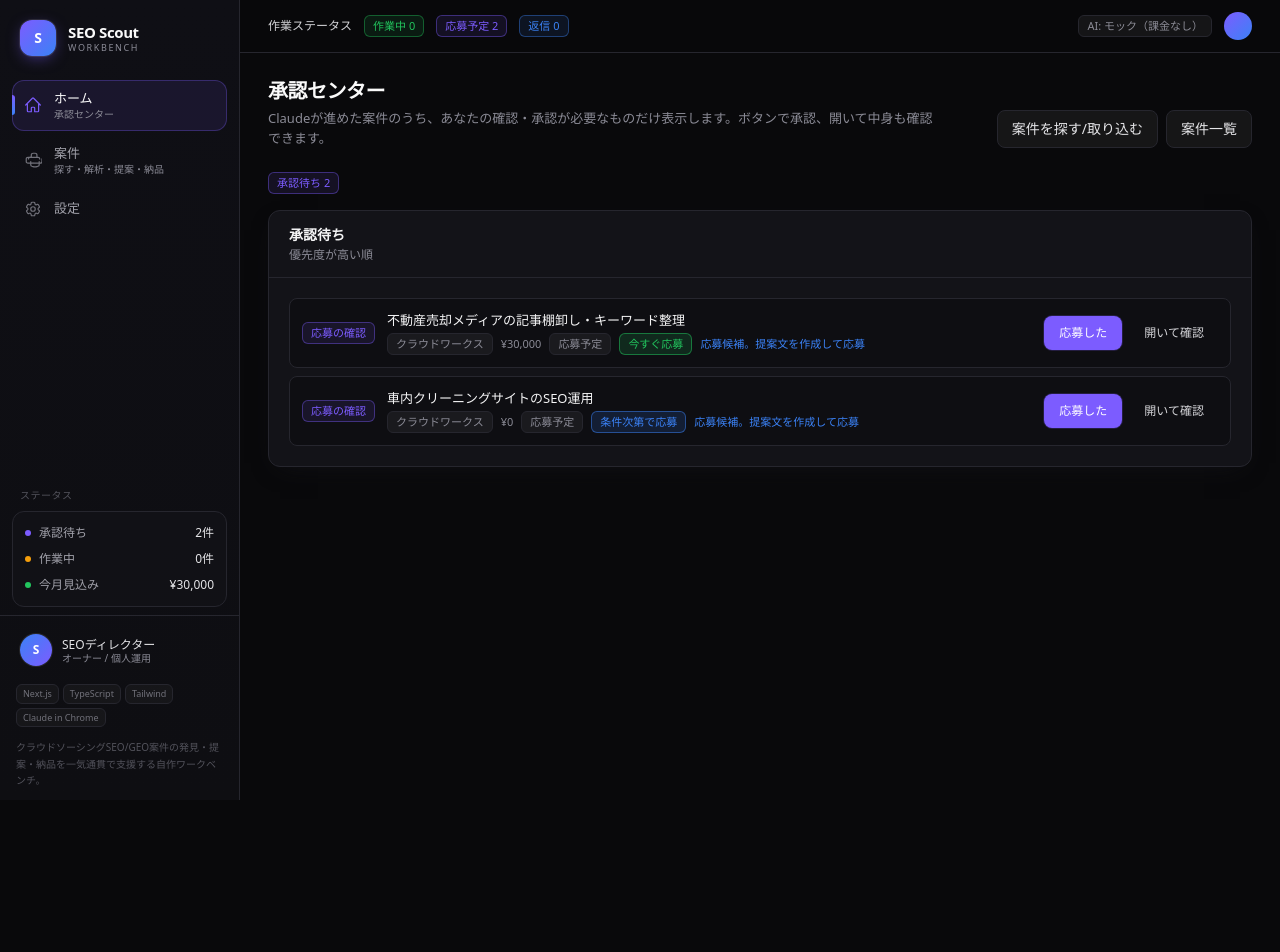
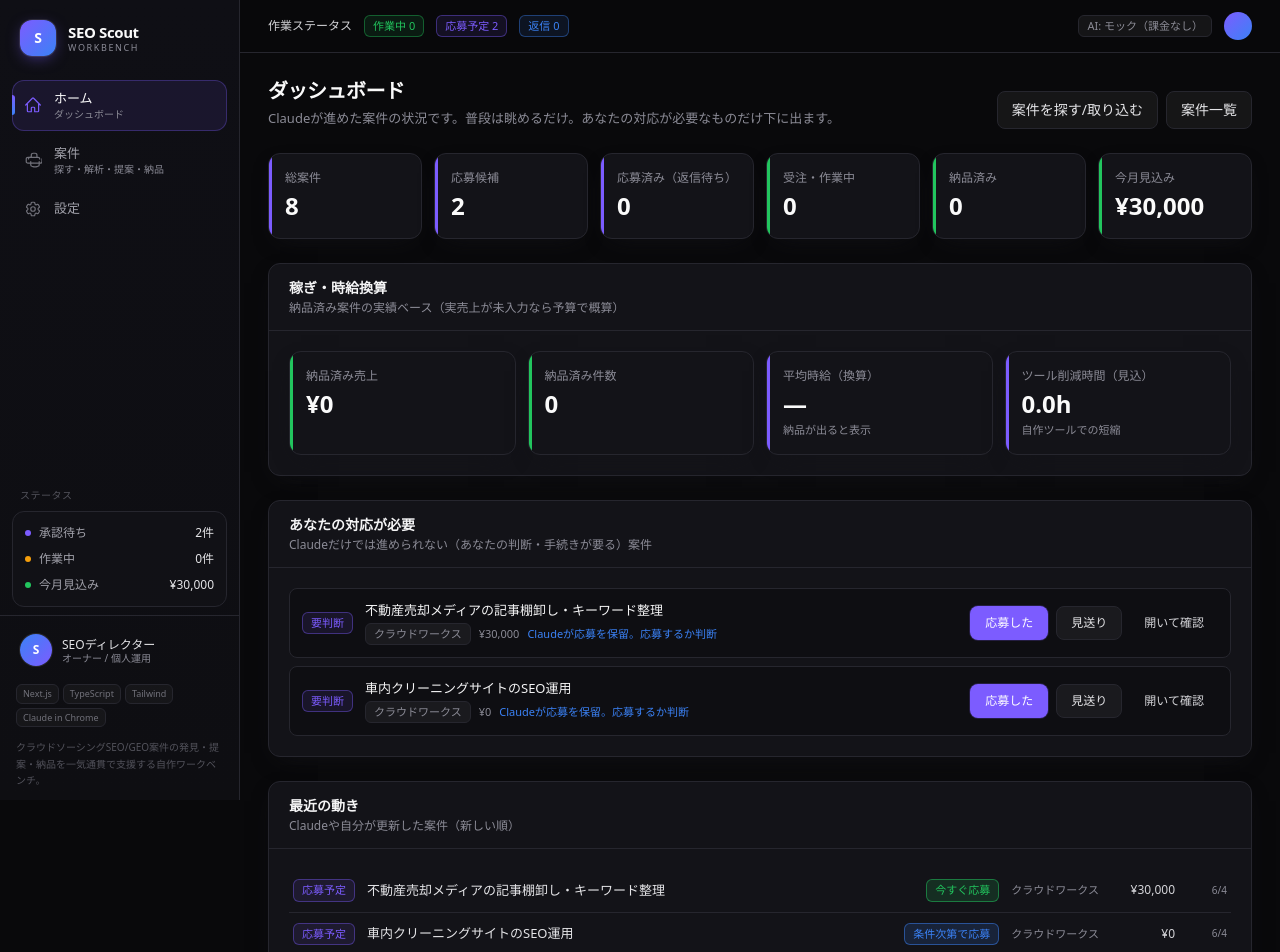
Before and after one commit to koretada0826/SEO_1, a Next.js app: page / in a window 1280 px wide. Shown: the top 952 px of the page. Before the commit the page ends 800 px from the top, so only its background shows below. Built offline with nearby package versions, Linux system fonts and the light colour scheme; no server answers; the database is empty.

Commit message:
ホームをダッシュボード型に刷新：成果KPI＋稼ぎ・時給換算＋対応が必要（普段は空）＋最近の動き

```diff
--- a/app/page.tsx
+++ b/app/page.tsx
@@ -1,8 +1,8 @@
 "use client";
 import Link from "next/link";
 import { useDB, actions } from "@/lib/store";
-import { Card, PageHeader, Badge, Button, EmptyState } from "@/components/ui";
-import { STATUS_LABEL, PLATFORM_LABEL, yen, LABEL_TEXT, labelColor } from "@/lib/labels";
+import { Card, StatCard, PageHeader, Badge, Button, EmptyState } from "@/components/ui";
+import { STATUS_LABEL, PLATFORM_LABEL, yen, statusColor, LABEL_TEXT, labelColor } from "@/lib/labels";
 import type { Job, JobStatus } from "@/lib/types";
 
 function parseDeadline(s?: string): Date | null {
@@ -14,20 +14,25 @@ function parseDeadline(s?: string): Date | null {
 }
 function daysUntil(d: Date | null): number | null {
   if (!d) return null;
-  const today = new Date();
-  today.setHours(0, 0, 0, 0);
-  return Math.round((d.getTime() - today.getTime()) / 86400000);
+  const t = new Date();
+  t.setHours(0, 0, 0, 0);
+  return Math.round((d.getTime() - t.getTime()) / 86400000);
+}
+function fmtDate(iso?: string): string {
+  if (!iso) return "";
+  const d = new Date(iso);
+  if (isNaN(d.getTime())) return "";
+  return `${d.getMonth() + 1}/${d.getDate()}`;
 }
 
-type Act = { label: string; status: JobStatus; variant?: "primary" | "outline" | "subtle" | "danger" };
-interface Approval {
+type Act = { label: string; status: JobStatus; variant?: "primary" | "outline" };
+interface Need {
   job: Job;
   rank: number;
   kind: string;
   kindCls: string;
-  note: string; // Claudeのおすすめ・状況
+  note: string;
   actions: Act[];
-  href: string; // 開いて確認するリンク
 }
 
 const WORKING = ["won", "working", "draft_submitted", "revising"];
@@ -36,182 +41,217 @@ export default function Home() {
   const db = useDB();
   const jobs = db.jobs;
 
-  const approvals: Approval[] = [];
+  const c = (f: (j: Job) => boolean) => jobs.filter(f).length;
+  const total = jobs.length;
+  const candidates = c((j) => j.status === "to_apply");
+  const appliedInFlight = c((j) => ["applied", "negotiating", "replied"].includes(j.status));
+  const won = c((j) => WORKING.includes(j.status));
+  const delivered = c((j) => ["delivered", "continuing"].includes(j.status));
+  const expected = jobs
+    .filter((j) => !["passed", "landmine", "delivered", "continuing"].includes(j.status))
+    .reduce((s, j) => s + (j.expectedRevenue ?? 0), 0);
+  const actual = jobs.reduce((s, j) => s + (j.actualRevenue ?? 0), 0);
+
+  // ── 稼ぎ・時給換算（納品済みベース） ──
+  const deliveredJobs = jobs.filter((j) => ["delivered", "continuing"].includes(j.status));
+  const earned = deliveredJobs.reduce(
+    (s, j) => s + (j.actualRevenue || j.expectedRevenue || j.budget || 0),
+    0
+  );
+  const earnedHours = deliveredJobs.reduce(
+    (s, j) => s + (j.analysis?.time?.withRevisionHours ?? j.analysis?.time?.normalHours ?? 0),
+    0
+  );
+  const avgHourly = earnedHours > 0 ? Math.round(earned / earnedHours) : 0;
+  const savedHours = jobs
+    .filter((j) => [...WORKING, "delivered", "continuing"].includes(j.status))
+    .reduce((s, j) => s + (j.analysis?.time?.toolSavedHours ?? 0), 0);
+
+  // ── あなたの対応が必要（普段は空） ──
+  const needs: Need[] = [];
   for (const j of jobs) {
-    if (["passed", "landmine", "delivered", "continuing"].includes(j.status)) continue;
-    const hasProp = j.proposals.length > 0;
-    const hasDeliv = j.deliverables.length > 0;
+    if (["passed", "landmine", "delivered", "continuing", "applied", "negotiating"].includes(j.status)) continue;
     const dl = daysUntil(parseDeadline(j.deadline));
-    const detail = `/jobs/${j.id}`;
-
-    // 返信あり：受注 or 見送りを判断
     if (j.status === "replied") {
-      approvals.push({
-        job: j,
-        rank: 0,
-        kind: "返信あり",
-        kindCls: "border-accent2/40 bg-accent2/10 text-accent2",
-        note: "クライアントから返信。条件を確認して受注/見送りを判断",
-        actions: [
-          { label: "受注にする", status: "won", variant: "primary" },
-          { label: "見送り", status: "passed", variant: "outline" },
-        ],
-        href: detail,
+      needs.push({
+        job: j, rank: 0, kind: "返信あり", kindCls: "border-accent2/40 bg-accent2/10 text-accent2",
+        note: "条件を確認して判断（受注 / 見送り）",
+        actions: [{ label: "受注にする", status: "won", variant: "primary" }, { label: "見送り", status: "passed" }],
       });
       continue;
     }
-    // 作業中で納期が近い
-    if (WORKING.includes(j.status) && dl != null && dl <= 7) {
-      approvals.push({
-        job: j,
-        rank: 1 + Math.max(0, dl),
-        kind: dl < 0 ? "納期超過" : "納期間近",
+    if (WORKING.includes(j.status) && dl != null && dl <= 3) {
+      needs.push({
+        job: j, rank: 1 + Math.max(0, dl), kind: dl < 0 ? "納期超過" : "納期間近",
         kindCls: "border-danger/40 bg-danger/10 text-danger",
-        note: dl < 0 ? `納期を${-dl}日超過` : dl === 0 ? "本日納期" : `納期まであと${dl}日`,
-        actions: hasDeliv ? [{ label: "納品済みにする", status: "delivered", variant: "primary" }] : [],
-        href: detail,
+        note: dl < 0 ? `納期${-dl}日超過` : dl === 0 ? "本日納期" : `あと${dl}日`,
+        actions: j.deliverables.length ? [{ label: "納品済みにする", status: "delivered", variant: "primary" }] : [],
       });
       continue;
     }
-    // 納品物ができた → 提出の確認
-    if (WORKING.includes(j.status) && hasDeliv) {
-      approvals.push({
-        job: j,
-        rank: 12,
-        kind: "提出待ち",
-        kindCls: "border-good/40 bg-good/10 text-good",
-        note: "納品物が用意できています。内容を確認して提出",
-        actions: [{ label: "納品済みにする", status: "delivered", variant: "primary" }],
-        href: detail,
+    if (j.status === "won") {
+      needs.push({
+        job: j, rank: 8, kind: "受注", kindCls: "border-good/40 bg-good/10 text-good",
+        note: "契約・報酬手続き／納品物の作成へ",
+        actions: [],
       });
       continue;
     }
-    // 作業中だが納品物がまだ
-    if (WORKING.includes(j.status) && !hasDeliv) {
-      approvals.push({
-        job: j,
-        rank: 14,
-        kind: "納品作成",
-        kindCls: "border-warn/40 bg-warn/10 text-warn",
-        note: "受注済み。納品物の作成が必要です",
-        actions: [],
-        href: detail,
+    if (WORKING.includes(j.status) && j.deliverables.length) {
+      needs.push({
+        job: j, rank: 9, kind: "提出待ち", kindCls: "border-good/40 bg-good/10 text-good",
+        note: "納品物を確認して提出",
+        actions: [{ label: "納品済みにする", status: "delivered", variant: "primary" }],
       });
       continue;
     }
-    // 応募予定：提案文を確認して応募
     if (j.status === "to_apply") {
-      approvals.push({
-        job: j,
-        rank: 20,
-        kind: "応募の確認",
-        kindCls: "border-accent/40 bg-accent/10 text-accent",
-        note: hasProp ? "提案文あり。内容を確認して応募" : "応募候補。提案文を作成して応募",
-        actions: [{ label: "応募した", status: "applied", variant: "primary" }],
-        href: detail,
-      });
-      continue;
-    }
-    // 保存：応募するか判断（Claudeのおすすめを確認）
-    if (j.status === "saved") {
-      const rec = j.analysis ? `Claudeの判定：${LABEL_TEXT[j.analysis.label]}` : "未解析";
-      approvals.push({
-        job: j,
-        rank: 24,
-        kind: "応募判断",
-        kindCls: "border-accent/40 bg-accent/10 text-accent",
-        note: rec,
-        actions: [
-          { label: "応募候補に入れる", status: "to_apply", variant: "primary" },
-          { label: "見送り", status: "passed", variant: "outline" },
-        ],
-        href: detail,
+      needs.push({
+        job: j, rank: 12, kind: "要判断", kindCls: "border-accent/40 bg-accent/10 text-accent",
+        note: "Claudeが応募を保留。応募するか判断",
+        actions: [{ label: "応募した", status: "applied", variant: "primary" }, { label: "見送り", status: "passed" }],
       });
     }
   }
-  approvals.sort((a, b) => a.rank - b.rank);
+  needs.sort((a, b) => a.rank - b.rank);
 
-  const waiting = jobs.filter((j) => ["applied", "negotiating"].includes(j.status)).length;
+  // ── 最近の動き ──
+  const recent = [...jobs]
+    .sort((a, b) => (b.updatedAt || "").localeCompare(a.updatedAt || ""))
+    .slice(0, 8);
+
+  if (total === 0) {
+    return (
+      <>
+        <PageHeader title="ダッシュボード" desc="Claudeが案件を取り込むと、ここに状況が表示されます。" />
+        <EmptyState
+          title="まだ案件がありません"
+          desc="Claude in Chrome で案件を探して応募・登録すると、ここに反映されます。"
+          action={<Link href="/claude"><Button>案件を探す / 取り込む</Button></Link>}
+        />
+      </>
+    );
+  }
 
   return (
     <>
       <PageHeader
-        title="承認センター"
-        desc="Claudeが進めた案件のうち、あなたの確認・承認が必要なものだけ表示します。ボタンで承認、開いて中身も確認できます。"
+        title="ダッシュボード"
+        desc="Claudeが進めた案件の状況です。普段は眺めるだけ。あなたの対応が必要なものだけ下に出ます。"
         right={
           <div className="flex gap-2">
-            <Link href="/claude">
-              <Button variant="outline">案件を探す/取り込む</Button>
-            </Link>
-            <Link href="/jobs">
-              <Button variant="outline">案件一覧</Button>
-            </Link>
+            <Link href="/claude"><Button variant="outline">案件を探す/取り込む</Button></Link>
+            <Link href="/jobs"><Button variant="outline">案件一覧</Button></Link>
           </div>
         }
       />
 
-      <div className="mb-4 flex flex-wrap items-center gap-2 text-xs text-muted">
-        <Badge className="border-accent/40 bg-accent/10 text-accent">承認待ち {approvals.length}</Badge>
-        {waiting > 0 && <Badge className="border-border bg-white/5 text-muted">返信待ち {waiting}</Badge>}
+      {/* Claudeの成果 */}
+      <div className="grid grid-cols-2 gap-3 sm:grid-cols-3 lg:grid-cols-6">
+        <StatCard label="総案件" value={total} tone="accent" />
+        <StatCard label="応募候補" value={candidates} tone="accent" />
+        <StatCard label="応募済み（返信待ち）" value={appliedInFlight} tone="accent" />
+        <StatCard label="受注・作業中" value={won} tone="good" />
+        <StatCard label="納品済み" value={delivered} tone="good" />
+        <StatCard label="今月見込み" value={yen(expected)} sub={actual ? `実売上 ${yen(actual)}` : undefined} tone="good" />
       </div>
 
-      <Card title="承認待ち" desc={approvals.length ? "優先度が高い順" : undefined}>
-        {approvals.length ? (
-          <div className="space-y-2">
-            {approvals.map((a) => (
-              <ApprovalRow key={a.job.id} a={a} />
+      {/* 稼ぎ・時給換算 */}
+      <div className="mt-6">
+        <Card title="稼ぎ・時給換算" desc="納品済み案件の実績ベース（実売上が未入力なら予算で概算）">
+          <div className="grid grid-cols-2 gap-3 sm:grid-cols-4">
+            <StatCard label="納品済み売上" value={yen(earned)} sub={actual ? `うち確定 ${yen(actual)}` : undefined} tone="good" />
+            <StatCard label="納品済み件数" value={delivered} tone="good" />
+            <StatCard
+              label="平均時給（換算）"
+              value={avgHourly ? `¥${avgHourly.toLocaleString("ja-JP")}/h` : "—"}
+              sub={avgHourly ? "見積工数ベース" : "納品が出ると表示"}
+              tone={avgHourly >= 2500 ? "good" : avgHourly > 0 ? "warn" : "accent"}
+            />
+            <StatCard
+              label="ツール削減時間（見込）"
+              value={`${savedHours.toFixed(1)}h`}
+              sub="自作ツールでの短縮"
+              tone="accent"
+            />
+          </div>
+        </Card>
+      </div>
+
+      {/* あなたの対応が必要 */}
+      <div className="mt-6">
+        <Card
+          title="あなたの対応が必要"
+          desc={needs.length ? "Claudeだけでは進められない（あなたの判断・手続きが要る）案件" : undefined}
+        >
+          {needs.length ? (
+            <div className="space-y-2">
+              {needs.map((n) => <NeedRow key={n.job.id} n={n} />)}
+            </div>
+          ) : (
+            <EmptyState
+              title="対応が必要なことはありません 🎉"
+              desc="Claudeに任せてOK。返信・受注・納期などであなたの判断が要るときだけ、ここに出ます。"
+            />
+          )}
+        </Card>
+      </div>
+
+      {/* 最近の動き */}
+      <div className="mt-6">
+        <Card title="最近の動き" desc="Claudeや自分が更新した案件（新しい順）">
+          <div className="divide-y divide-border">
+            {recent.map((j) => (
+              <Link
+                key={j.id}
+                href={`/jobs/${j.id}`}
+                className="flex items-center gap-3 px-1 py-2.5 transition hover:bg-white/[0.03]"
+              >
+                <Badge className={statusColor(j.status)}>{STATUS_LABEL[j.status]}</Badge>
+                <span className="min-w-0 flex-1 truncate text-[13px] text-zinc-200">{j.title}</span>
+                {j.analysis && (
+                  <Badge className={labelColor(j.analysis.label)}>{LABEL_TEXT[j.analysis.label]}</Badge>
+                )}
+                <span className="hidden shrink-0 text-[11px] text-muted sm:inline">{PLATFORM_LABEL[j.platform]}</span>
+                <span className="w-16 shrink-0 text-right text-[12px] tabular-nums text-zinc-300">{yen(j.budget)}</span>
+                <span className="w-10 shrink-0 text-right text-[10px] text-muted">{fmtDate(j.updatedAt)}</span>
+              </Link>
             ))}
           </div>
-        ) : (
-          <EmptyState
-            title="承認待ちはありません 🎉"
-            desc="新しい案件を探すか、案件一覧から状況を確認できます。"
-            action={
-              <Link href="/claude">
-                <Button variant="outline">案件を探す/取り込む</Button>
-              </Link>
-            }
-          />
-        )}
-      </Card>
+        </Card>
+      </div>
     </>
   );
 }
 
-function ApprovalRow({ a }: { a: Approval }) {
-  const { job } = a;
+function NeedRow({ n }: { n: Need }) {
+  const { job } = n;
   return (
     <div className="flex flex-wrap items-center gap-3 rounded-lg border border-border bg-bg/40 px-3 py-3 transition hover:border-accent/40">
-      <Badge className={a.kindCls}>{a.kind}</Badge>
+      <Badge className={n.kindCls}>{n.kind}</Badge>
       <div className="min-w-0 flex-1">
-        <Link href={a.href} className="block">
+        <Link href={`/jobs/${job.id}`} className="block">
           <p className="truncate text-[13px] font-medium text-zinc-100 hover:text-accent">{job.title}</p>
         </Link>
         <div className="mt-0.5 flex flex-wrap items-center gap-2 text-[11px] text-muted">
           <Badge className="border-border bg-white/5 text-muted">{PLATFORM_LABEL[job.platform]}</Badge>
           <span>{yen(job.budget)}</span>
-          <Badge className="border-border bg-white/5 text-muted">{STATUS_LABEL[job.status]}</Badge>
-          {job.analysis && (
-            <Badge className={labelColor(job.analysis.label)}>{LABEL_TEXT[job.analysis.label]}</Badge>
-          )}
-          <span className="text-accent2">{a.note}</span>
+          <span className="text-accent2">{n.note}</span>
         </div>
       </div>
       <div className="flex shrink-0 items-center gap-2">
-        {a.actions.map((act) => (
+        {n.actions.map((a) => (
           <Button
-            key={act.label}
-            variant={act.variant ?? "outline"}
+            key={a.label}
+            variant={a.variant ?? "outline"}
             className="px-3 py-1.5 text-xs"
-            onClick={() => actions.setStatus(job.id, act.status)}
+            onClick={() => actions.setStatus(job.id, a.status)}
           >
-            {act.label}
+            {a.label}
           </Button>
         ))}
-        <Link href={a.href}>
-          <Button variant="ghost" className="px-3 py-1.5 text-xs">
-            開いて確認
-          </Button>
+        <Link href={`/jobs/${job.id}`}>
+          <Button variant="ghost" className="px-3 py-1.5 text-xs">開いて確認</Button>
         </Link>
       </div>
     </div>
--- a/components/Sidebar.tsx
+++ b/components/Sidebar.tsx
@@ -34,7 +34,7 @@ const ICONS: Record<string, React.ReactNode> = {
 };
 
 const NAV: { href: string; label: string; icon: keyof typeof ICONS; hint?: string }[] = [
-  { href: "/", label: "ホーム", icon: "home", hint: "承認センター" },
+  { href: "/", label: "ホーム", icon: "home", hint: "ダッシュボード" },
   { href: "/jobs", label: "案件", icon: "jobs", hint: "探す・解析・提案・納品" },
   { href: "/settings", label: "設定", icon: "settings" },
 ];
```
